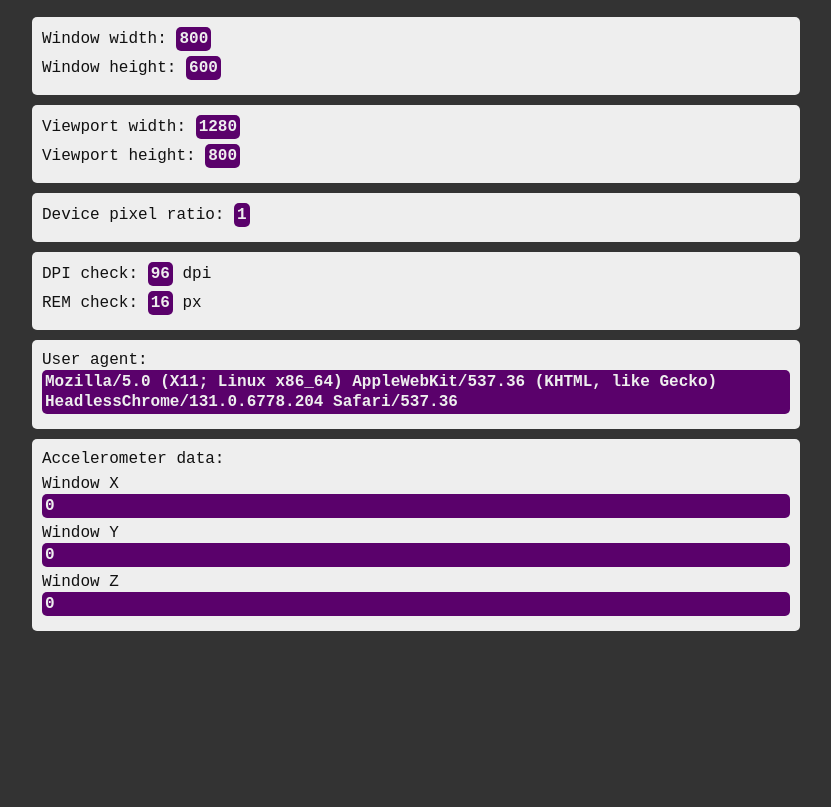
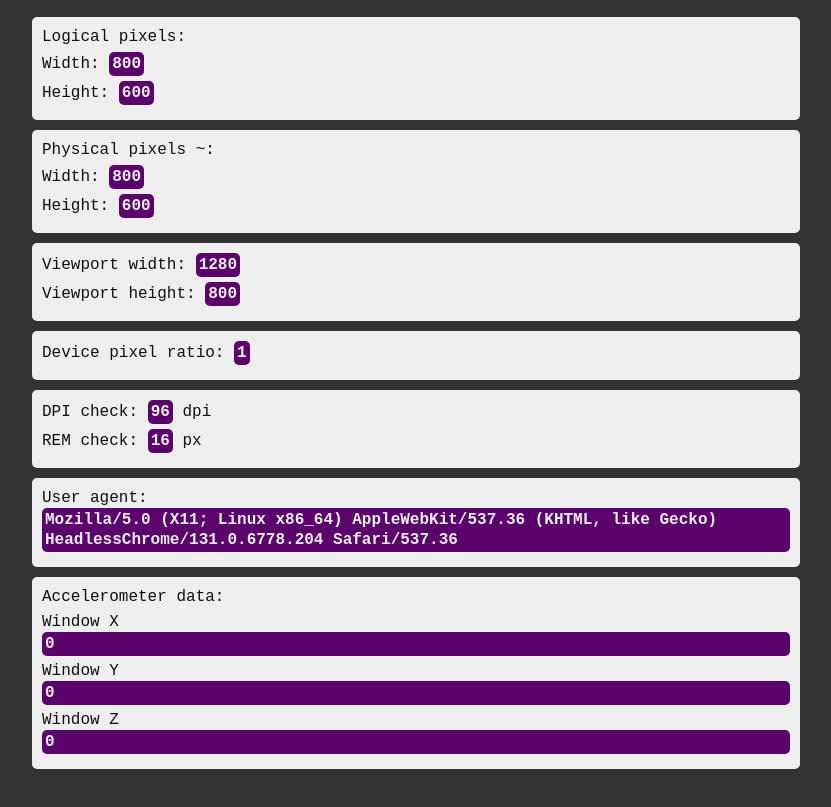
Before and after one commit to vlad-saling/detector, a plain HTML site: page index.html in a window 1280 px wide. Shown: the part 97-904 px from the top of the page, without its empty margins (224-1055 px from the left). Before the commit the page ends 800 px from the top, so only its background shows below. Drawn offline with Linux system fonts and the light colour scheme.

Commit message:
adding function to calculate approx number of physical pixels

```diff
--- a/assets/js/jquery-detector.js
+++ b/assets/js/jquery-detector.js
@@ -4,6 +4,9 @@ $(document).ready(function(){
 $("#width").html(window.screen.width);
 $("#height").html(window.screen.height);
 
+//screen physical dimensions
+$("#rwidth").html(window.screen.width*window.devicePixelRatio);
+$("#rheight").html(window.screen.height*window.devicePixelRatio);
 
 //viewport dimensions
 $("#wwidth").html(window.innerWidth);
--- a/index.html
+++ b/index.html
@@ -48,9 +48,17 @@
     <div class="main" role="main">
 
       <div class="row">
-        <p>Window width: <span class="value" id="width">0</span></p>
-        <p>Window height: <span class="value" id="height">0</span></p>
+        <p>Logical pixels:</p>
+        <p>Width: <span class="value" id="width">0</span></p>
+        <p>Height: <span class="value" id="height">0</span></p>
       </div>
+
+      <div class="row">
+        <p>Physical pixels ~:</p>
+        <p>Width: <span class="value" id="rwidth">0</span></p>
+        <p>Height: <span class="value" id="rheight">0</span></p>
+      </div>
+
 
       <div class="row">
         <p>Viewport width: <span class="value" id="wwidth">0</span></p>
```
